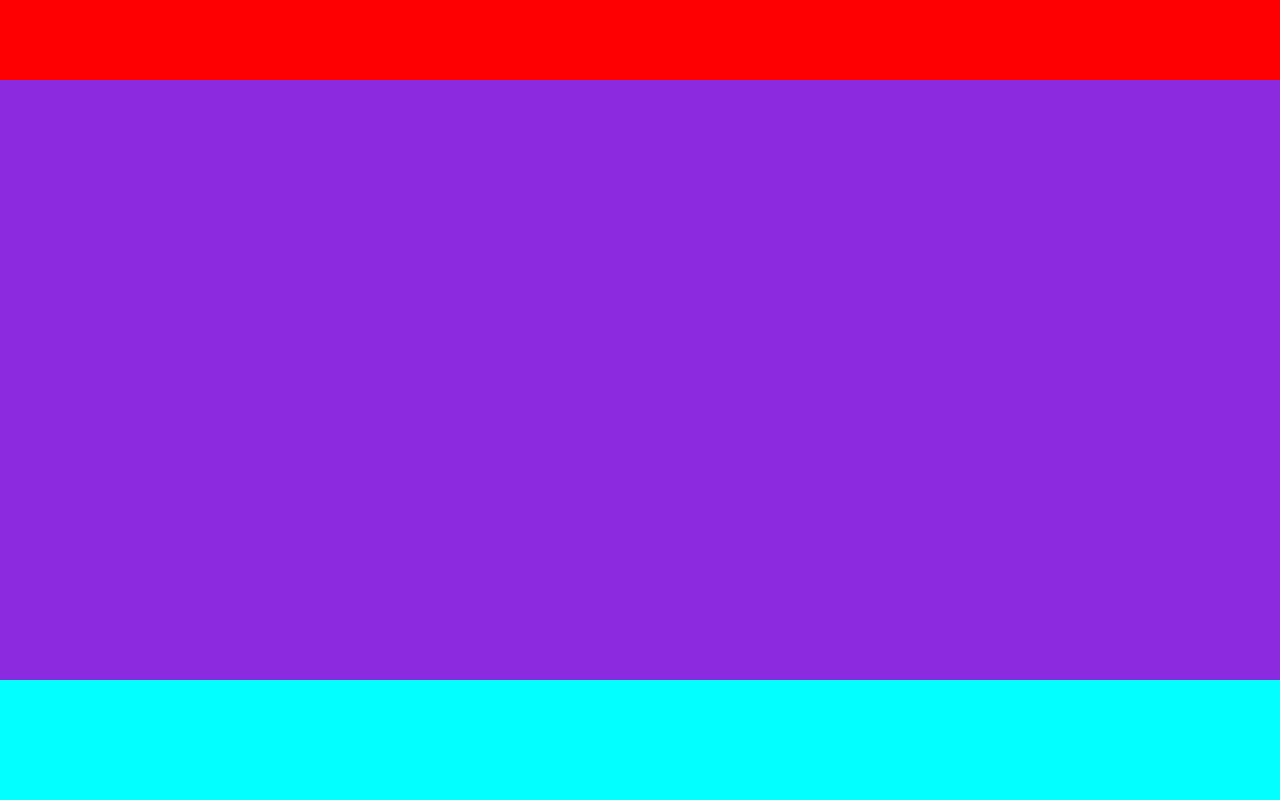
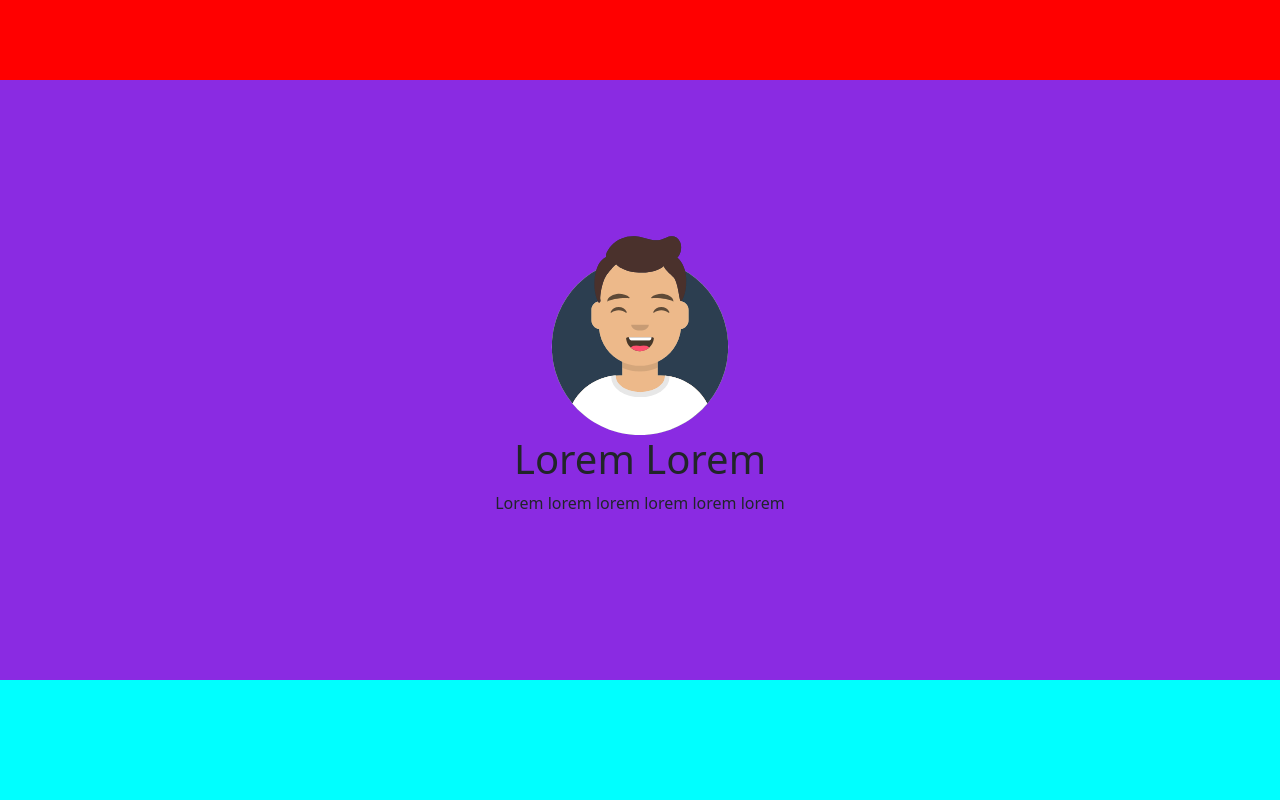
Before and after one commit to so-giulia/html-css-bootstrap-freelancer, a plain HTML site: page index.html in a window 1280 px wide. Shown: the top 800 px of the page. Drawn offline with nearby package versions, Linux system fonts and the light colour scheme.

Commit message:
add: jumbotron structure

```diff
--- a/index.html
+++ b/index.html
@@ -21,8 +21,27 @@
     <!-- head end -->
 
     <!-- jumbo start -->
-    <div class="jumbotron">
+    <div class="row jumbotron align-items-center justify-content-center">
+        <div class="col-12">
 
+            <!-- Avatar start -->
+            <div class="row align-items-center justify-content-center">
+                <div class="col-2">
+                    <img src="img/avatar.svg" alt="Freelance Template Avatar">
+                </div>
+            </div>
+            <!-- Avatar end -->
+
+            <!-- Presentation start -->
+            <div class="row align-items-center justify-content-center">
+                <div class="col-6 text-center">
+                    <h1>Lorem Lorem</h1>
+                    <div class="star"></div>
+                    <p>Lorem lorem lorem lorem lorem lorem</p>
+                </div>
+            </div>
+            <!-- Presentation end -->
+        </div>
     </div>
     <!-- jumbo end -->
 
```
